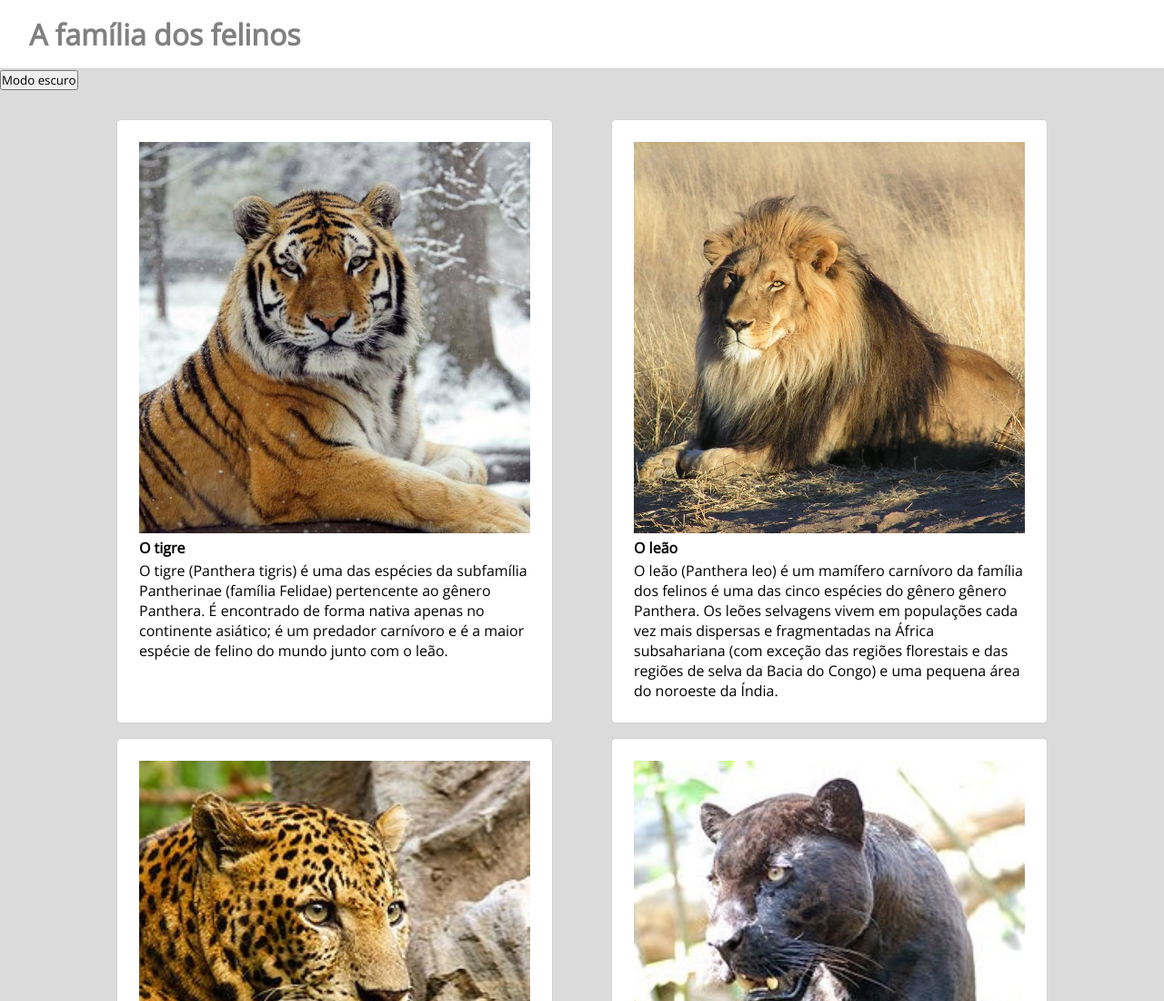
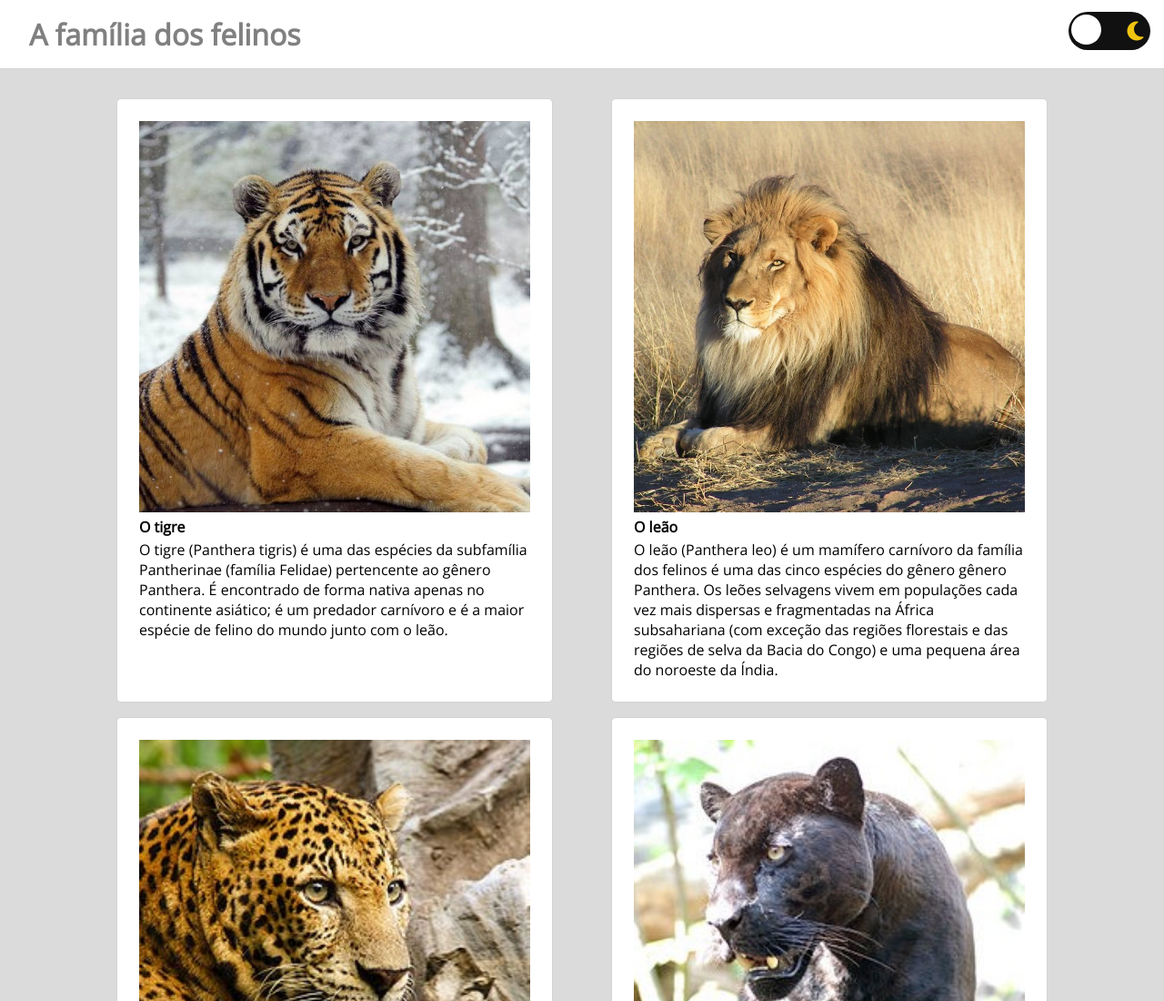
Before and after one commit to vsmargareth/Aula5_mesa_de_trabalho, a plain HTML site: page index.html in a window 1280 px wide. Shown: the top 1100 px of the page at 91% size. Drawn offline with nearby package versions, Linux system fonts and the light colour scheme.

Commit message:
troca por botão de lua e sol

```diff
--- a/index.html
+++ b/index.html
@@ -12,7 +12,14 @@
 <body class="dark">
 
   <h1>A família dos felinos</h1>
-  <button> Modo escuro</button>
+  <div class="dark-mode-button">
+    <input type="checkbox" class="checkbox-button-dark-mode" id="checkBoxButtonDarkMode" />
+    <label class="label-button-dark-mode" for="checkBoxButtonDarkMode">
+      <i class="fas fa-sun"></i>
+      <i class="fas fa-moon"></i>
+      <div class="ball-button-dark-mode"></div>
+    </label>
+  </div>
   <div class="container">
     <div class="item">
       <img src="./imagens/tiger.jpg">
@@ -79,6 +86,7 @@
   </div>
 
   <script src="./main.js"></script>
+  <script src="https://kit.fontawesome.com/998c60ef77.js" crossorigin="anonymous"></script>
 </body>
 
 </html>
--- a/main.js
+++ b/main.js
@@ -4,25 +4,15 @@
 */
 
 //seleção de componentes no HTML
-let buttonRef = document.querySelector('button');
 let bodyRef = document.querySelector('body');
 let h1Ref = document.querySelector('h1');
 let itemRef = document.querySelectorAll('.item')
 let pRef = document.querySelectorAll('p');
 let h2Ref = document.querySelectorAll('h2')
 
-mudaTextoBotao()
-
 //Monitoramento de cliques
-window.addEventListener('click', blabckMode)
-//mudar texto do botão
-function mudaTextoBotao() {
-  if (buttonRef.textContent === "Modo escuro") {
-    buttonRef.textContent = "Modo claro";
-  } else {
-    buttonRef.textContent = "Modo escuro";
-  }
-}
+const checkBoxButtonDarkModeRef = document.querySelector('#checkBoxButtonDarkMode')
+checkBoxButtonDarkModeRef.addEventListener('change', blabckMode)
 
 //Mudando todos os itens
 function mudaItens() {
@@ -46,7 +36,6 @@ function mudaTodosH2() {
 
 //Fução para ativar modo escuro
 function blabckMode() {
-  mudaTextoBotao()
   bodyRef.classList.toggle('bgDarkMode');
   h1Ref.classList.toggle('titleDarkMode');
   mudaItens();
--- a/styles.css
+++ b/styles.css
@@ -15,6 +15,59 @@ h1 {
   background-color: white;
   border-bottom: 1px solid lightgrey;
   color: grey;
+}
+.dark-mode-button{
+  display: flex;
+  position: absolute;
+  position: absolute;
+  right: 30px;
+  top: 20px;
+  margin: 0;
+  transition: background 0.2s linear;
+}
+.checkbox-button-dark-mode {
+  opacity: 0;
+  position: absolute;
+}
+
+.label-button-dark-mode {
+  background-color: #111;
+  border-radius: 50px;
+  cursor: pointer;
+  display: flex;
+  justify-content: space-between;
+  align-items: center;
+
+  padding: 5px;
+  position: relative;
+  height: 18px;
+  width: 50px;
+  transform: scale(1.5);
+
+}
+
+.label-button-dark-mode .ball-button-dark-mode {
+  background-color: #fff;
+  border-radius: 50%;
+  position: absolute;
+  top: 2px;
+  left: 2px;
+  height: 22px;
+  width: 22px;
+  transform: translateX(0px);
+  transition: transform 0.2s linear;
+}
+
+.checkbox-button-dark-mode:checked + .label-button-dark-mode .ball-button-dark-mode {
+  transform: translateX(31px);
+}
+
+.fa-moon {
+  color: #f1c40f;
+}
+
+.fa-sun {
+  color: #f39c12;
 }
 
 .container {
```
